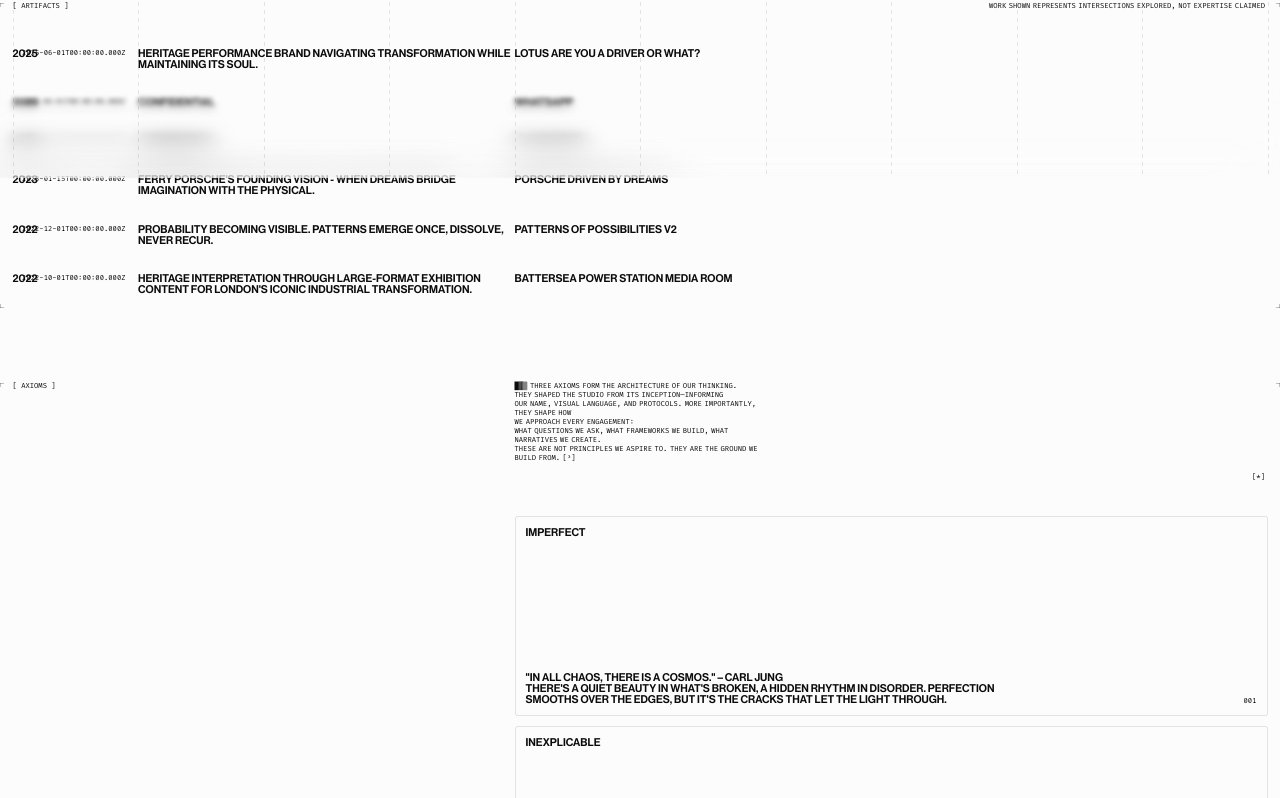
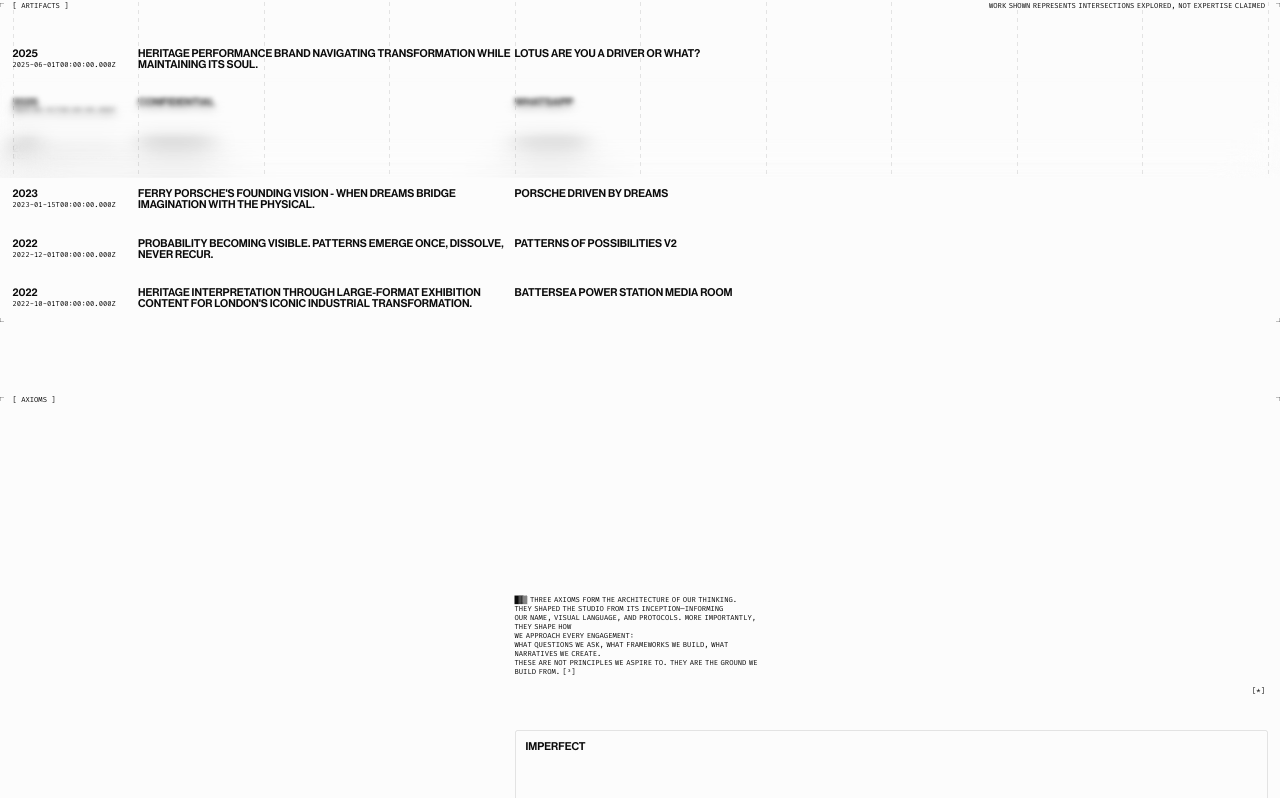
Before and after one commit to u29dc/www, a Next.js app: page / in a window 1280 px wide. Shown: the part 622-1420 px from the top of the page. Built offline with nearby package versions, Linux system fonts and the light colour scheme.

Commit message:
style(ui): adjust layout spacing and responsive positioning
- change hover height from viewport units to fixed rem units

- adjust grid row positioning for responsive layouts

- update text alignment on mobile breakpoints

- add vertical spacing to axioms container

```diff
--- a/src/components/content/content-index-artifacts-item.tsx
+++ b/src/components/content/content-index-artifacts-item.tsx
@@ -52,7 +52,7 @@
 						initial={{ opacity: 0, height: 0 }}
 						animate={{
 							opacity: hoveredIndex === itemIndex ? 1 : 0,
-							height: hoveredIndex === itemIndex ? '2.5vw' : 0,
+							height: hoveredIndex === itemIndex ? '10rem' : 0,
 						}}
 						transition={{
 							opacity: {
@@ -110,7 +110,7 @@
 					? new Date(date).getFullYear()
 					: new Date(date).toISOString().slice(0, 10).replace(/-/g, '/')}
 			</p>
-			<p className="col-span-4 row-start-1 md:col-span-1 md:row-start-2 col-start-1 md:col-start-1 md:pr-5 h-full flex flex-col justify-center text-right font-mono">
+			<p className="col-span-4 row-start-1 md:col-span-1 md:row-start-3 col-start-1 md:col-start-1 md:pr-5 h-full flex flex-col justify-center text-right md:text-left font-mono">
 				<span>{String(new Date(date).toISOString())}</span>
 			</p>
 		</div>
--- a/src/components/content/content-index-artifacts.tsx
+++ b/src/components/content/content-index-artifacts.tsx
@@ -20,7 +20,7 @@
 	const content = await getArtifactsContent();
 
 	return (
-		<div>
+		<div className="">
 			<AnimatedStaggerRedacted stageId="meta-annotation" className="w-full flex justify-end">
 				<div className="annotation text-right mb-10">
 					work shown represents intersections explored, not expertise claimed
--- a/src/components/content/content-index-axioms.tsx
+++ b/src/components/content/content-index-axioms.tsx
@@ -49,7 +49,7 @@
 
 export function ContentIndexAxioms() {
 	return (
-		<div className="grid grid-row-4 gap-y-4">
+		<div className="grid grid-row-4 gap-y-4 my-[20rem]">
 			<div className="flex flex-col gap-0 annotation w-full md:w-1/3">
 				<AnimatedStaggerRedacted stageId="meta-annotation" className="">
 					█▓▒ Three axioms form the architecture of our thinking.
```
